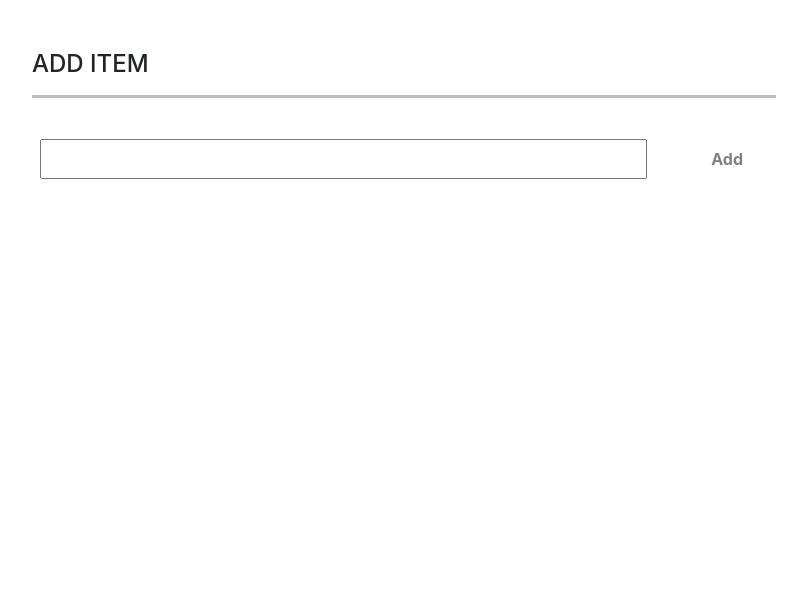
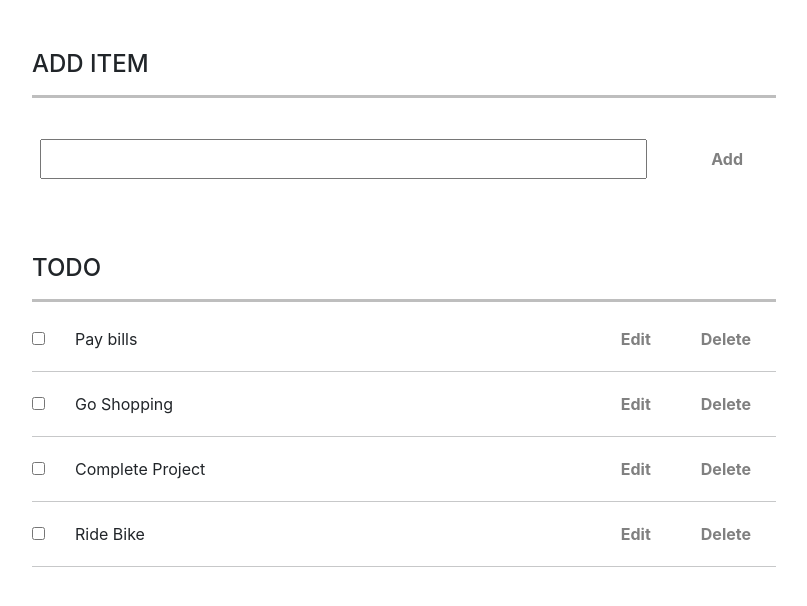
Before and after one commit to Aishwarya-R-09/SampleTodo, a React (Create React App) app: page / in a window 1280 px wide. Shown: the top 606 px of the page, without its empty margins (236-1043 px from the left). Built offline with nearby package versions, Linux system fonts and the light colour scheme.

Commit message:
Todo list design

```diff
--- a/src/App.css
+++ b/src/App.css
@@ -1,4 +1,4 @@
-hr{
+#hr{
   border-top: 3px solid black;
 }
 
@@ -28,6 +28,11 @@ hr{
 .button:hover{
   background-color: gray;
   color: white;
+}
 
+.eachTodo{
+  display: flex;
+  flex-direction: row;
+  justify-content: space-between;
 
 }
--- a/src/App.js
+++ b/src/App.js
@@ -1,10 +1,12 @@
 import './App.css';
 import AddItem from './components/AddItem';
+import Todo from './components/Todo'
 
 function App() {
   return (
     <>
       <AddItem/>
+      <Todo/>
     </>
   );
 }
--- a/src/components/AddItem.js
+++ b/src/components/AddItem.js
@@ -18,10 +18,6 @@ export default class AddItem  extends React.Component{
                             </b>
                         </button>
                     </div>
-
-
-
-
                 </div>
             </>
         )
--- a/src/components/Todo.js
+++ b/src/components/Todo.js
@@ -0,0 +1,46 @@
+import React from 'react';
+import '../App.css'
+
+export default class Todo extends React.Component{
+    constructor(props){
+        super(props);
+        this.state = {
+            todoArr : ["Pay bills", "Go Shopping", "Complete Project", "Ride Bike"]
+        }
+
+    }
+    render(){
+        return(
+            <>
+            <div className="container">
+                <h4>
+                    TODO
+                </h4>
+                <hr id="hr" style={{marginBottom:"25px"}}/>
+                {this.state.todoArr.map((item)=>{
+                    return (
+                        <>
+                        <div className="eachTodo">
+                            <div>
+                                <input type="checkbox" style={{ marginRight : "30px"}}/>
+                                <span >{item}</span>
+                            </div>
+                            <div>
+                                <button class="button">
+                                    <b>Edit</b>
+                                </button>
+                                <button class="button">
+                                    <b>Delete</b>
+                                </button>
+                            </div>
+                        </div>
+                        <hr style={{ margin: "20px 0"}}/>
+                        </>
+                    )
+                })}
+            </div>
+
+            </>
+        )
+    }
+}
```
